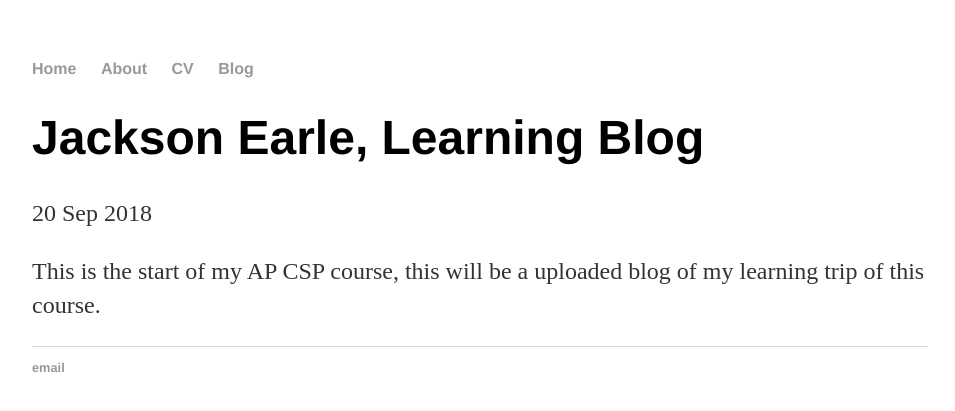
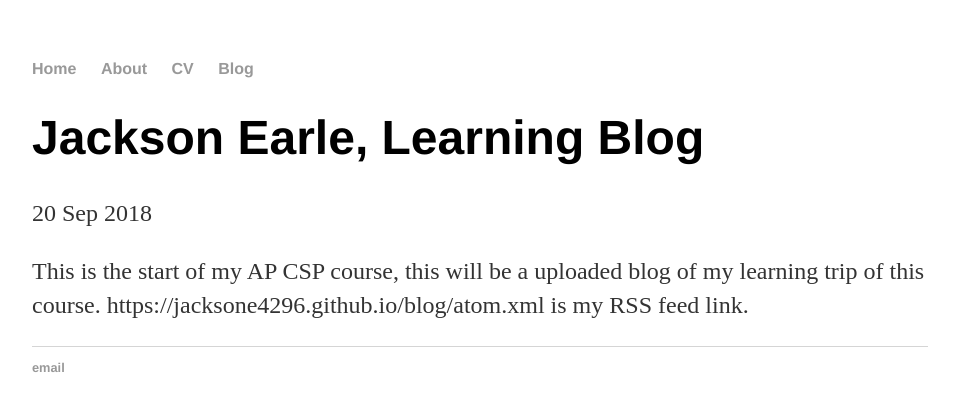
Before and after one commit to jacksone4296/jacksone4296.github.io, a Jekyll site: the page built from _posts/2018-09-20-jackson-earle-learning-blog.md, in a window 1280 px wide. Shown: the top 411 px of the page, without its empty margins (160-1115 px from the left). Built offline with Jekyll 4.4.1, drawn with Linux system fonts in a browser that asks for light colours.

Commit message:
Update 2018-09-20-jackson-earle-learning-blog.md

```diff
--- a/_posts/2018-09-20-jackson-earle-learning-blog.md
+++ b/_posts/2018-09-20-jackson-earle-learning-blog.md
@@ -4,4 +4,4 @@ title: Jackson Earle, Learning Blog
 date: 2018-09-20
 ---
 
-This is the start of my AP CSP course, this will be a uploaded blog of my learning trip of this course.
+This is the start of my AP CSP course, this will be a uploaded blog of my learning trip of this course. https://jacksone4296.github.io/blog/atom.xml is my RSS feed link.
```
